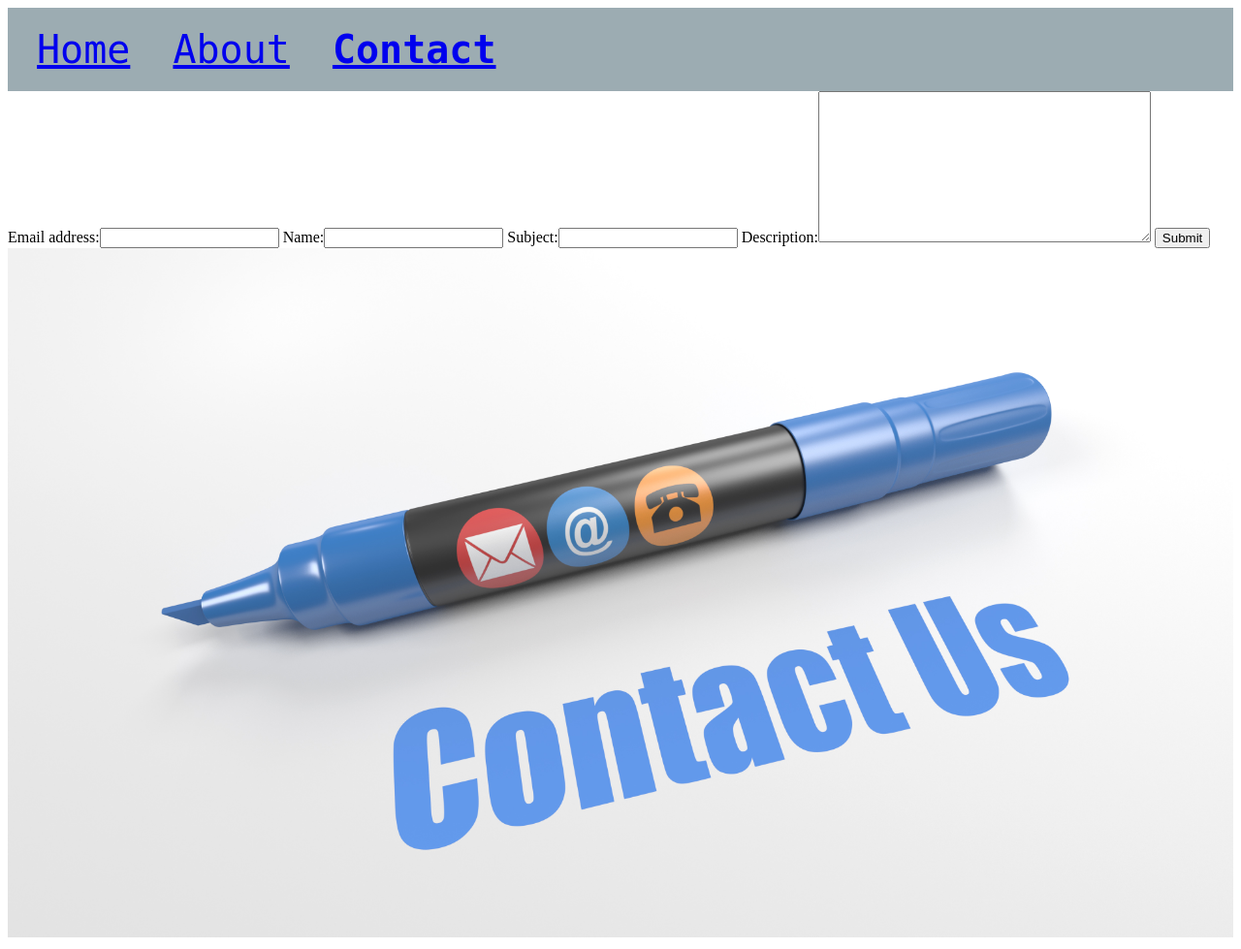
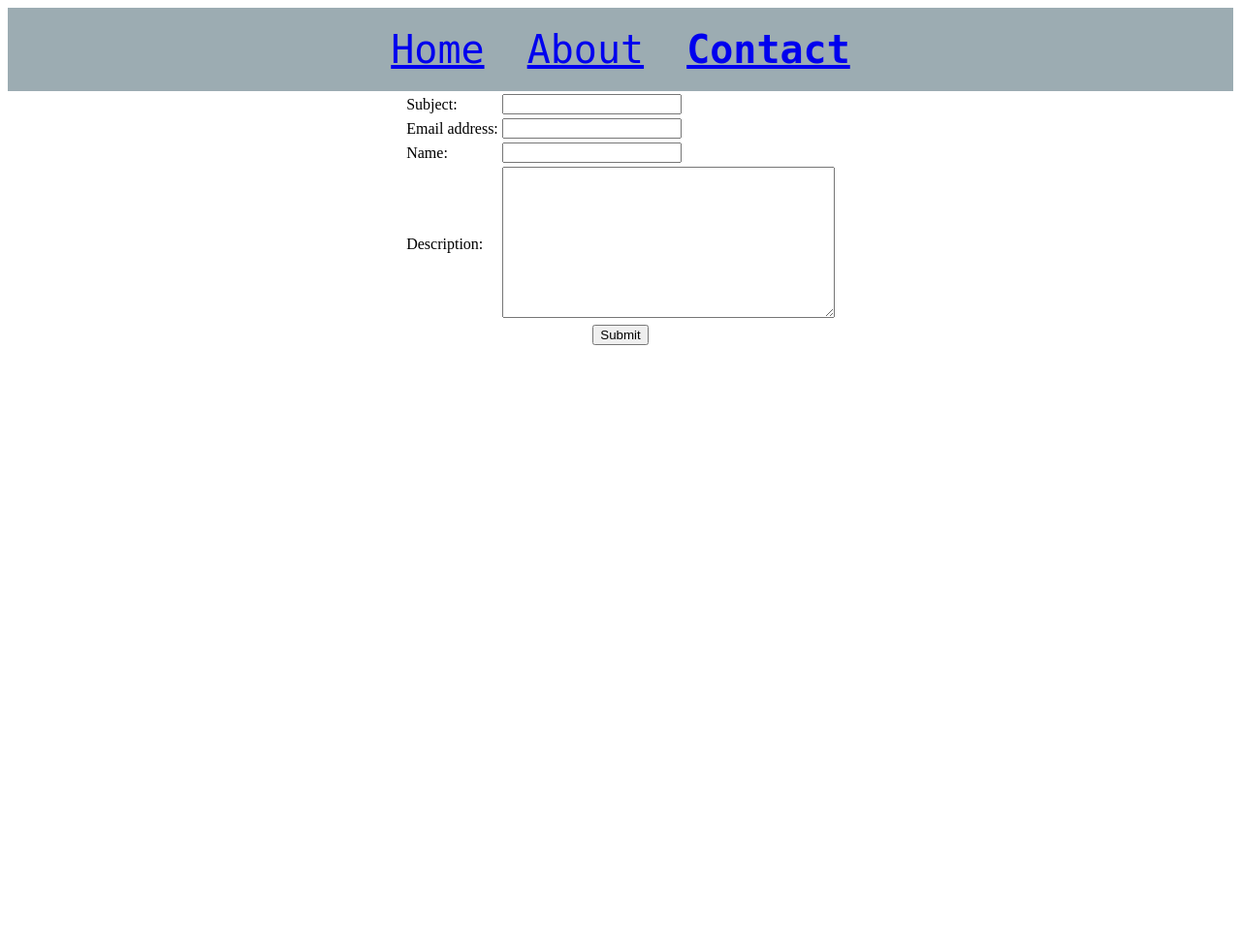
Before and after one commit to Jonathan--V/charity-site, a Django app: page /contact/ in a window 1280 px wide. Shown: the whole page at 97% size. After the commit the page ends 356 px from the top, so only its background shows below. Run offline with Django 3.2, Linux system fonts and the light colour scheme.

Commit message:
Improve CSS

```diff
--- a/CharitySite/settings.py
+++ b/CharitySite/settings.py
@@ -37,6 +37,7 @@ INSTALLED_APPS = [
     'django.contrib.sessions',
     'django.contrib.messages',
     'django.contrib.staticfiles',
+    'formtools',
     'main',
 ]
 
--- a/main/admin.py
+++ b/main/admin.py
@@ -1,5 +1,5 @@
 from django.contrib import admin
 
-from main.models.main.contact_request_model import ContactRequestModel
+from main.models.main.contact_request import ContactRequest
 
-admin.site.register(ContactRequestModel)
+admin.site.register(ContactRequest)
--- a/main/forms/contact_form.py
+++ b/main/forms/contact_form.py
@@ -1,9 +1,9 @@
 from django.forms import ModelForm
 
-from main.models.main.contact_request_model import ContactRequestModel
+from main.models.main.contact_request import ContactRequest
 
 
 class ContactForm(ModelForm):
     class Meta:
-        model = ContactRequestModel
+        model = ContactRequest
         fields = '__all__'
--- a/main/models/main/contact_request_model.py
+++ b/main/models/main/contact_request.py
@@ -1,8 +1,11 @@
 from django.db import models
 
 
-class ContactRequestModel(models.Model):
+class ContactRequest(models.Model):
+    subject = models.CharField(max_length=200)
     email_address = models.EmailField()
     name = models.CharField(max_length=100, blank=True)
-    subject = models.CharField(max_length=200)
     description = models.TextField(max_length=20000)
+
+    def __str__(self):
+        return self.subject
--- a/main/static/main/style.css
+++ b/main/static/main/style.css
@@ -1,8 +1,11 @@
 img {
     max-width: 100%;
-    max-height: 80%;
-    height: auto;
+    max-height: 60vh;
+
     width: auto\9; /* ie8 */
+    padding: 0;
+    display: block;
+    margin: 0 auto;
 }
 
 .navbar {
@@ -10,12 +13,10 @@ img {
   font-family: Monospace;
   font-size: 40px;
   padding: 20px;
+  text-align: center
 }
 
 .navbar-element {
-  background-color: #9CACB2;
-  font-family: Monospace;
-  font-size: 40px;
   padding: 10px;
 }
 
@@ -23,3 +24,13 @@ img {
   font-size: 40px;
   font-weight: bold;
 }
+
+.table{
+    text-align: left;
+}
+
+.body{
+    font-family: Monospace;
+    font-size: 20px;
+    text-align: center;
+}
--- a/main/templates/about.html
+++ b/main/templates/about.html
@@ -5,6 +5,6 @@
 {% endblock title %}
 
 {% block content %}
-<p>About us!</p>
+<p class="body">About us!</p>
 <img src="../static/charity.jpg" alt="Charity"/>
 {% endblock content %}
--- a/main/templates/base.html
+++ b/main/templates/base.html
@@ -11,7 +11,7 @@
 <body>
     {% include 'navbar.html' %}
     {% block content %}
-    No content available
+    <p class="body">No content available</p>
     {% endblock content %}
 </body>
 </html>
--- a/main/templates/contact.html
+++ b/main/templates/contact.html
@@ -7,8 +7,15 @@
 {% block content %}
 <form method="post">
     {% csrf_token %}
-    {{ form }}
-    <input type="submit" value="Submit">
+    <div align="center">
+        <table class="table">
+            {% for field in form  %}
+                {{ field.errors }}
+                <tr> <td>{{ field.label_tag }}</td> <td>{{ field }}</td> </tr>
+            {% endfor %}
+        </table>
+
+        <input type="submit" value="Submit">
+    </div>
 </form>
-<img src="../static/contact_us.jpg" alt="Contact us!"/>
 {% endblock content %}
--- a/main/templates/contact_request_received.html
+++ b/main/templates/contact_request_received.html
@@ -5,6 +5,6 @@
 {% endblock title %}
 
 {% block content %}
-<p> Thank you for contacting us! </p>
+<p class="body"> Thank you for contacting us! </p>
 <img src="../static/main/thumbs_up.png" alt="Thanks!"/>
 {% endblock content %}
--- a/main/templates/home.html
+++ b/main/templates/home.html
@@ -1,6 +1,6 @@
 {% extends 'base.html' %}
 
 {% block content %}
-<p>Welcome to to the home page!</p>
+<p class="body">Welcome to to the home page!</p>
 <img src="../static/hands.jpg" alt="Charity"/>
 {% endblock content %}
--- a/main/views.py
+++ b/main/views.py
@@ -17,10 +17,10 @@ class ContactRequestReceivedView(View):
 
 class ContactView(View):
     def post(self, request):
-        # create a form instance and populate it with data from the request:
         form = ContactForm(request.POST)
         # check whether it's valid:
         if form.is_valid():
+            form.save()
             return HttpResponseRedirect('/contact_request_received/')
         else:
             return render(request, 'contact.html', {'form': form})
```
Also changed, not shown: db.sqlite3.
